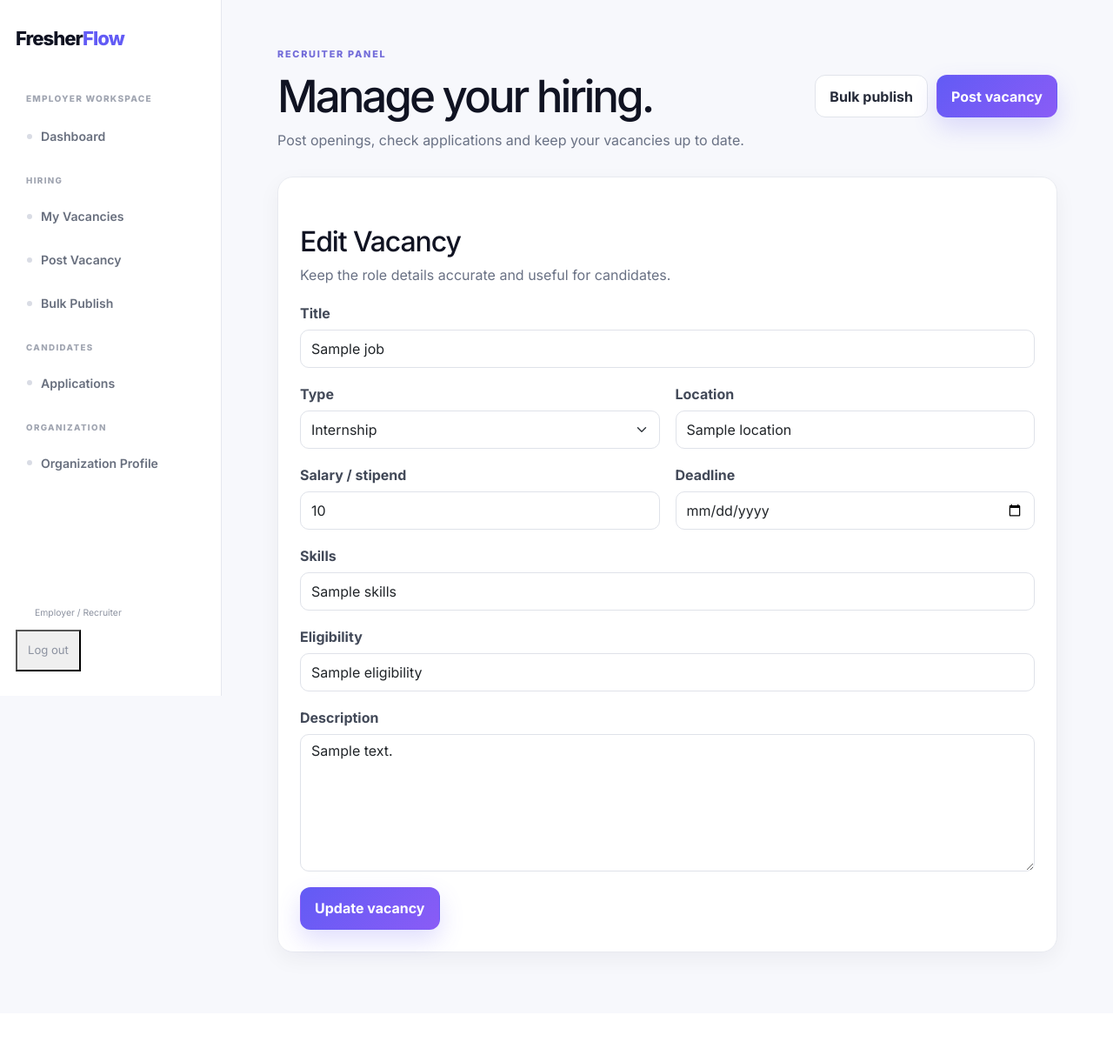
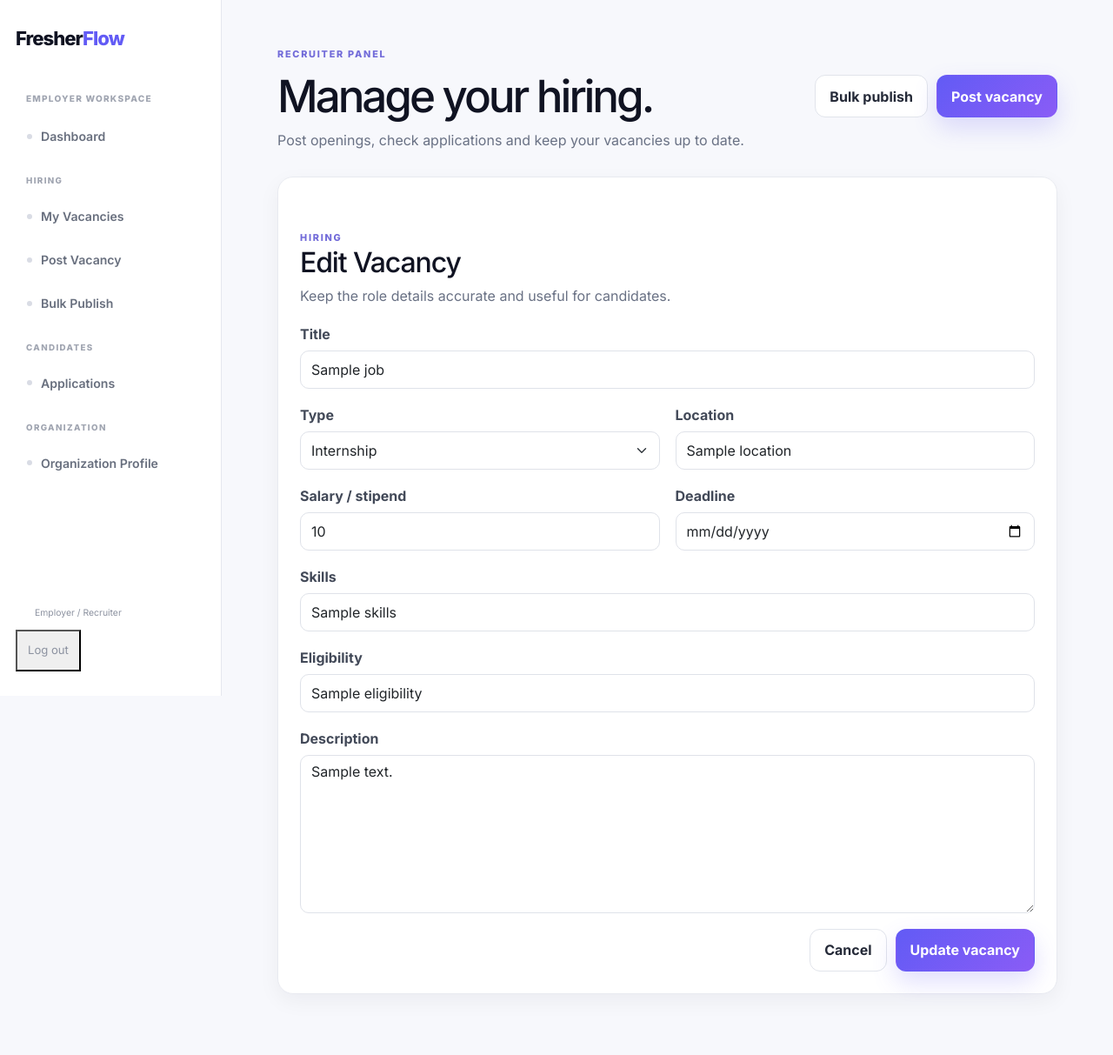
Before and after one commit to deathkernel/FresherFlow, a Flask app: template templates/employer/edit-vacancy.html in a window 1280 px wide. Shown: the whole page at 87% size. Before the commit the page ends 1107 px from the top, so only its background shows below. Run offline with Flask 3, Linux system fonts and the light colour scheme; the template is opened without the code that fills it: most values are stand-ins (such as "Sample title", 1, 10 or a date in 2020).

Commit message:
Polish employer edit vacancy UI

```diff
--- a/templates/employer/edit-vacancy.html
+++ b/templates/employer/edit-vacancy.html
@@ -1,60 +1,18 @@
 {% extends "employer/base.html" %}
 {% block employer_content %}
-  <div class="content-card reveal">
-    <div class="section-head">
-      <div>
-        <h2>Edit Vacancy</h2>
-        <p>Keep the role details accurate and useful for candidates.</p>
-      </div>
-    </div>
+  <div class="content-card reveal form-page">
+    <div class="section-head page-toolbar"><div><span class="eyebrow">HIRING</span><h2>Edit Vacancy</h2><p>Keep the role details accurate and useful for candidates.</p></div></div>
     <form method="post" class="form-grid">
       <input type="hidden" name="csrf_token" value="{{ csrf_token() }}">
-      <div class="full">
-        <label>Title</label>
-        <input class="form-control" name="title" value="{{ job.title }}" required>
-      </div>
-      <div>
-        <label>Type</label>
-        <select class="form-select" name="vacancy_type">
-          <option {% if job.vacancy_type == 'Internship' %}selected{% endif %}>Internship</option>
-          <option {% if job.vacancy_type == 'Entry-level Job' %}selected{% endif %}>Entry-level Job</option>
-        </select>
-      </div>
-      <div>
-        <label>Location</label>
-        <input class="form-control"
-               name="location"
-               value="{{ job.location }}"
-               required>
-      </div>
-      <div>
-        <label>Salary / stipend</label>
-        <input class="form-control" name="salary" value="{{ job.salary or '' }}">
-      </div>
-      <div>
-        <label>Deadline</label>
-        <input class="form-control"
-               type="date"
-               name="deadline"
-               value="{{ job.deadline or '' }}">
-      </div>
-      <div class="full">
-        <label>Skills</label>
-        <input class="form-control" name="skills" value="{{ job.skills or '' }}">
-      </div>
-      <div class="full">
-        <label>Eligibility</label>
-        <input class="form-control"
-               name="eligibility"
-               value="{{ job.eligibility or '' }}">
-      </div>
-      <div class="full">
-        <label>Description</label>
-        <textarea class="form-control" name="description" rows="6" required>{{ job.description }}</textarea>
-      </div>
-      <div class="full">
-        <button class="btn btn-primary">Update vacancy</button>
-      </div>
+      <div class="full"><label for="title">Title</label><input id="title" class="form-control" name="title" value="{{ job.title }}" required></div>
+      <div><label for="type">Type</label><select id="type" class="form-select" name="vacancy_type"><option {% if job.vacancy_type == 'Internship' %}selected{% endif %}>Internship</option><option {% if job.vacancy_type == 'Entry-level Job' %}selected{% endif %}>Entry-level Job</option></select></div>
+      <div><label for="location">Location</label><input id="location" class="form-control" name="location" value="{{ job.location }}" required></div>
+      <div><label for="salary">Salary / stipend</label><input id="salary" class="form-control" name="salary" value="{{ job.salary or '' }}"></div>
+      <div><label for="deadline">Deadline</label><input id="deadline" class="form-control" type="date" name="deadline" value="{{ job.deadline or '' }}"></div>
+      <div class="full"><label for="skills">Skills</label><input id="skills" class="form-control" name="skills" value="{{ job.skills or '' }}"></div>
+      <div class="full"><label for="eligibility">Eligibility</label><input id="eligibility" class="form-control" name="eligibility" value="{{ job.eligibility or '' }}"></div>
+      <div class="full"><label for="description">Description</label><textarea id="description" class="form-control" name="description" rows="7" required>{{ job.description }}</textarea></div>
+      <div class="full form-actions"><a href="{{ url_for('employer.vacancies') }}" class="btn btn-light">Cancel</a><button class="btn btn-primary" type="submit">Update vacancy</button></div>
     </form>
   </div>
 {% endblock %}
```
